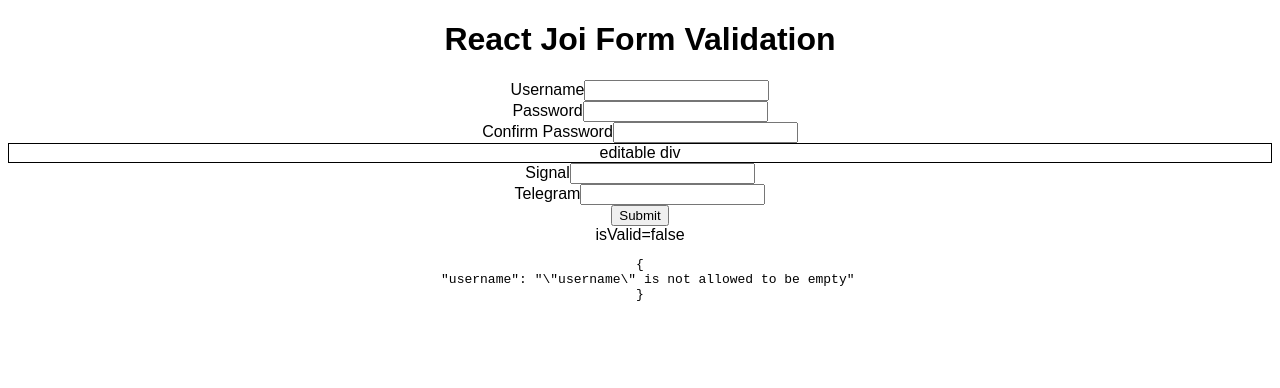
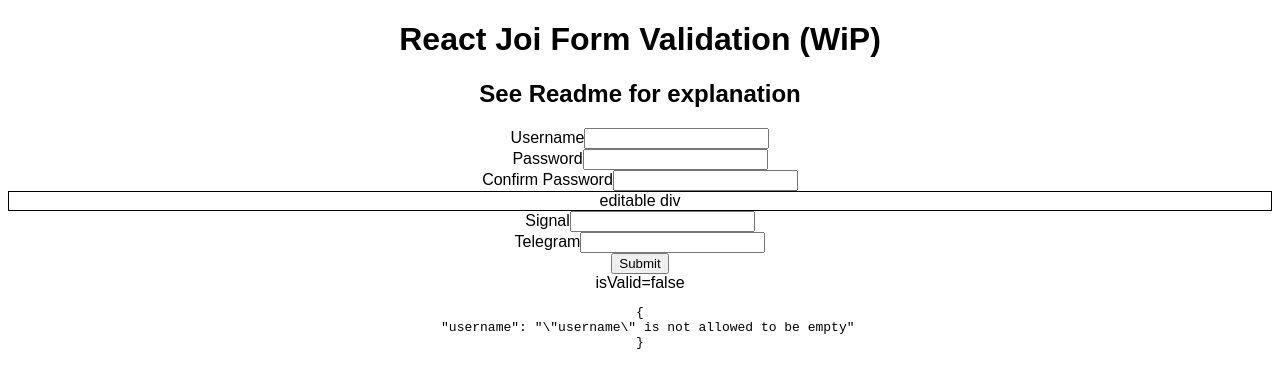
Before and after one commit to joshuaebowling/react-joi-form-validation, a React (Create React App) app: page / in a window 1280 px wide. Shown: the top 388 px of the page. Built offline with nearby package versions, Linux system fonts and the light colour scheme.

Commit message:
clarify point in README

```diff
--- a/src/App.tsx
+++ b/src/App.tsx
@@ -6,7 +6,8 @@
 export default function App() {
   return (
     <div className="App">
-      <h1>React Joi Form Validation</h1>
+      <h1>React Joi Form Validation (WiP)</h1>
+      <h2>See Readme for explanation</h2>
       <CreateUserForm />
     </div>
   );
```
Also changed, not shown: 1 other file (tests, documents, lock files or other folders).
